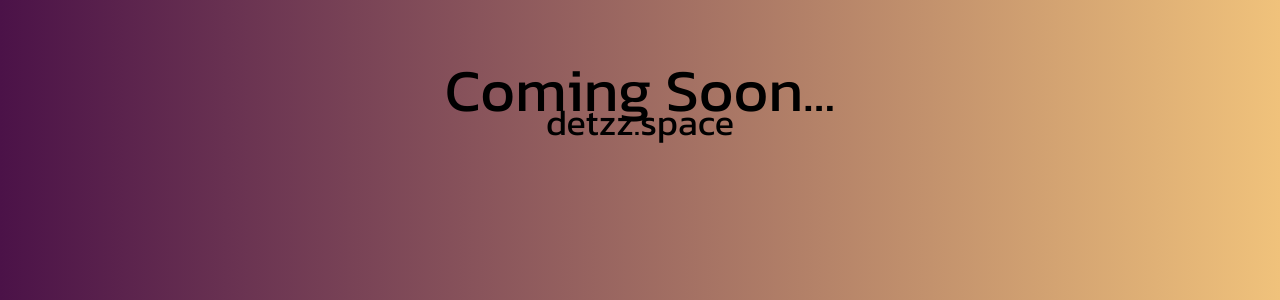
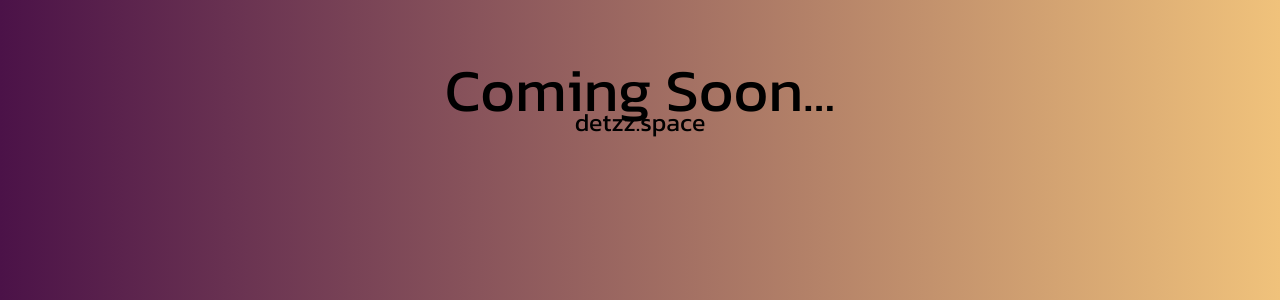
Before and after one commit to ProfDetermined/ProfDetermined.github.io, a PHP site: page / in a window 1280 px wide. Shown: the part 294-594 px from the top of the page. Run offline with PHP 8.4, Linux system fonts and the light colour scheme.

Commit message:
Update css.css

```diff
--- a/css.css
+++ b/css.css
@@ -30,5 +30,5 @@ body{
 }
 
 .Text2{
-  font-size: 36px;
+  font-size: 25px;
 }
```
